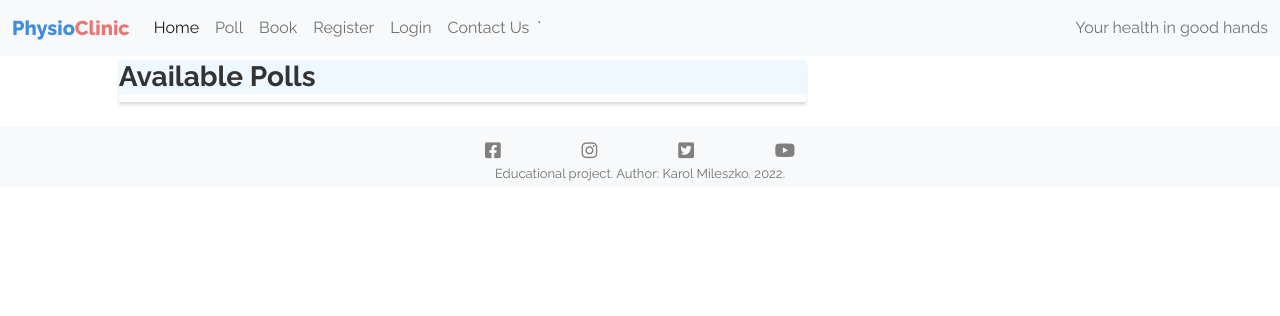
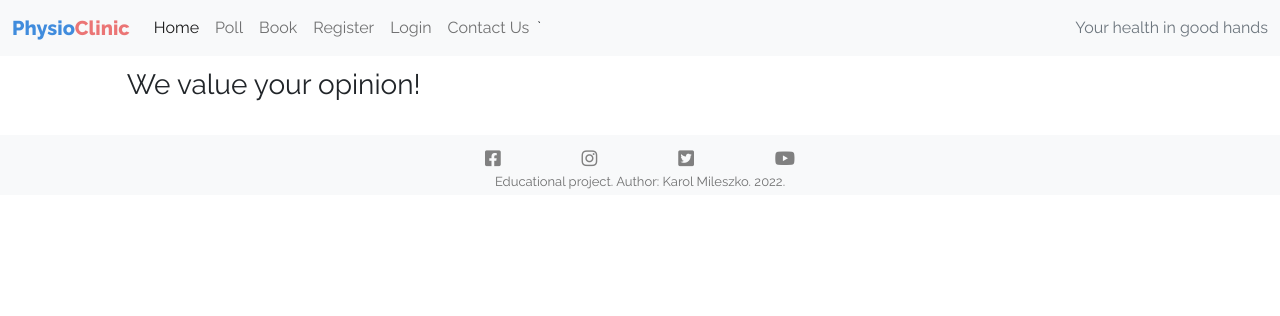
Before and after one commit to KarMiles/physio-clinic, a Django app: page /poll/ in a window 1280 px wide. Shown: the top 316 px of the page. Run offline with Django 3.2, Linux system fonts and the light colour scheme; data that the repository does not hold is empty; some libraries are stand-ins or nearby versions.

Commit message:
Simplify styling in poll section

```diff
--- a/static/css/style.css
+++ b/static/css/style.css
@@ -175,7 +175,7 @@ footer a :hover {
 
 /* Poll */
 
-.navbar-default, .btn, .form-control, .panel {
+/* .navbar-default, .btn, .form-control, .panel {
     border-radius: 0;
 }
 .navbar-default {
@@ -188,13 +188,7 @@ footer a :hover {
     background-color: rgb(244, 244, 244);
     border-bottom: 4px solid #ddd;
 }
-.panel-default > .panel-heading {
-    color: #333;
-    background-color: aliceblue;
-    border-color: rgb(220, 236, 250);
-    border-top-left-radius: 0;
-    border-top-right-radius: 0;
-}
+
 .panel-footer {
     background-color: #dcf1f580;
     border-color: #c5eef680;
@@ -202,6 +196,7 @@ footer a :hover {
 .panel {
     box-shadow: 0px 3px 3px 0px #ddd;
 }
-a.navbar-brand, .panel-title {
-    font-weight: bolder;
-}
+
+.borderless {
+    border: none!important;
+} */
--- a/templates/base.html
+++ b/templates/base.html
@@ -62,7 +62,7 @@
                             </ul>
                         </li>
                     {% else %}
-                        <!-- Poll item for non-staff guests -->
+                        <!-- Poll item for non-staff users -->
                         <li class="nav-item">
                             <a class="nav-link" aria-current="Poll" href="{% url 'poll_home' %}">Poll</a>
                         </li>
--- a/templates/poll/poll_home.html
+++ b/templates/poll/poll_home.html
@@ -6,18 +6,18 @@
 <div class="row">
     <div class="col-lg-8 col-lg-offset-2">
         <div class="panel panel-default">
-            <div class="panel-heading">
-                <h3 class="panel-title">Available Polls</h3>
+            <div class="panel-heading m-2">
+                <h3>We value your opinion!</h3>
             </div>
 
             <ul class="list-group">
                 {% for poll in polls %}
                 <li class="list-group-item">
                     <strong>{{ poll.question }}</strong>
-                    <span class="pull-right">
+                    <div class="float-end">
                         <a href="{% url 'poll_vote' poll.id %}" class="btn btn-info btn-xs">Vote</a> &nbsp;
                         <a href="{% url 'poll_results' poll.id %}" class="btn btn-default btn-xs">View Results</a> &nbsp;
-                    </span>
+                    </div>
                 </li>
                 {% endfor %}
             </ul>
--- a/templates/poll/poll_results.html
+++ b/templates/poll/poll_results.html
@@ -6,7 +6,7 @@
 <div class="row">
     <div class="col-lg-8 col-lg-offset-2">
         <div class="panel panel-default">
-            <div class="panel-heading">
+            <div>
                 <h3 class="panel-title">Poll Result</h3>
             </div>
 
@@ -20,7 +20,7 @@
                 <li class="list-group-item">{{ poll.option_three }} &mdash; <strong>{{poll.option_three_count}}</strong></li>
             </ul>
 
-            <div class="panel-footer">
+            <div>
                 Total &mdash; <strong>{{ poll.total }}</strong>
             </div>
 
--- a/templates/poll/poll_vote.html
+++ b/templates/poll/poll_vote.html
@@ -12,6 +12,7 @@
             </div>
 
             <div class="panel-body">
+
                 <div class="row">
                     <div class="col-lg-12">
                         <h2>{{ poll.question }}</h2>
@@ -23,7 +24,7 @@
                         <hr />
 
                         <form method="POST">
-                            {{ form | crispy }}
+                            {{ poll_form | crispy }}
                             {% csrf_token %}
                             <div class="form-group">
                                 <div class="radio">
```
Also changed, not shown: blog/views.py (+0 -11 lines).
